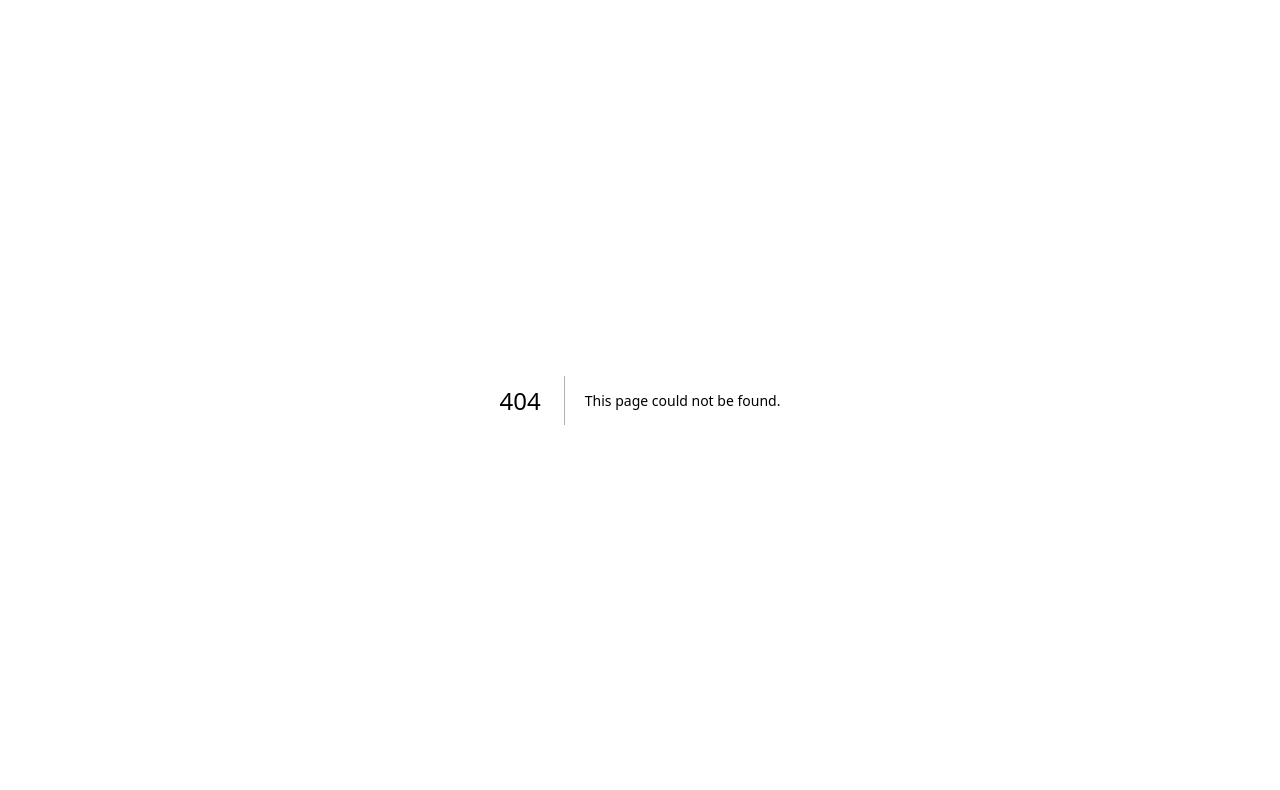
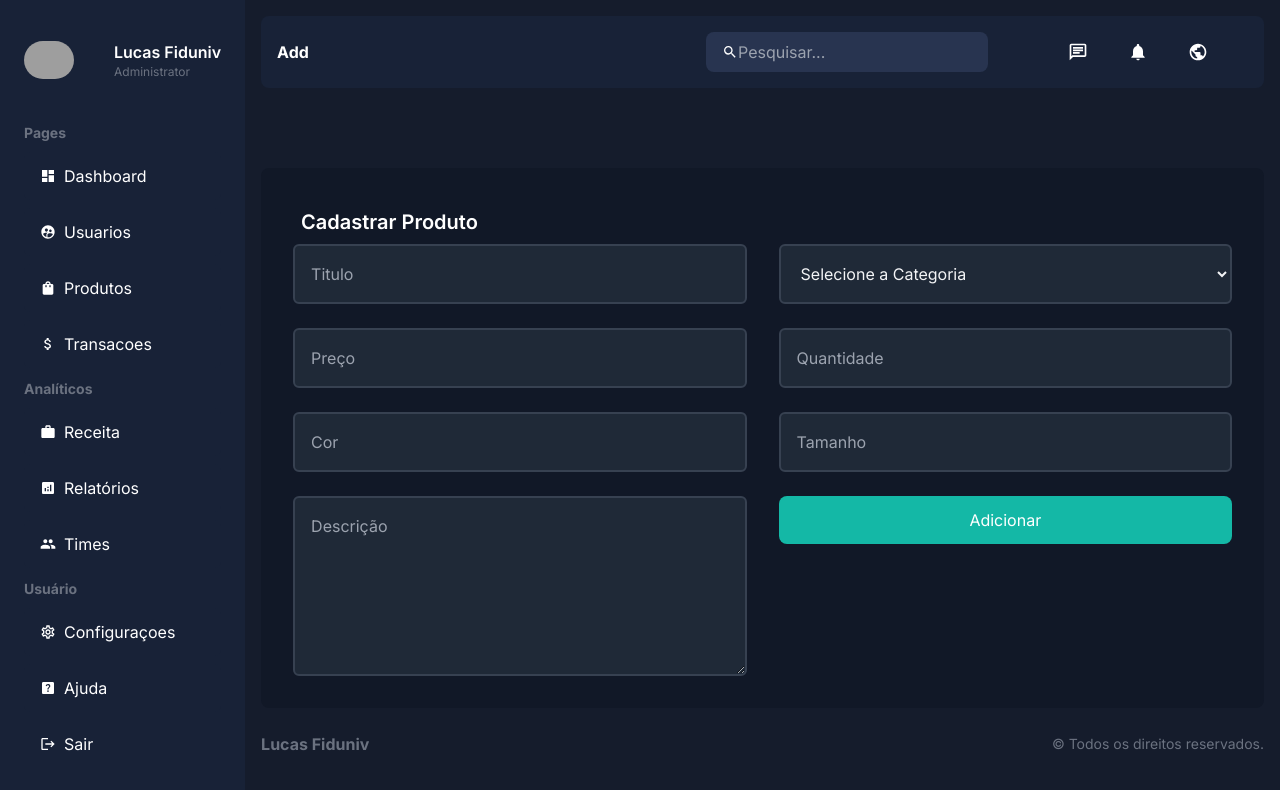
Before and after one commit to lucasfiduniv/Dashboard-nextjs, a Next.js app: page /dashboard/products/add in a window 1280 px wide. Before the commit this address had no page. Shown: the top 790 px of the page. Built offline with nearby package versions, Linux system fonts and the light colour scheme; grey boxes are pictures that could not be loaded.

Commit message:
feat: criando a pagina de cadastrar um produto

```diff
--- /dev/null
+++ b/app/dashboard/products/add/page.tsx
@@ -0,0 +1,114 @@
+"use client";
+import { useState } from "react";
+
+const AddProductPage = () => {
+  const [formData, setFormData] = useState({
+    title: "",
+    cat: "general",
+    price: "",
+    stock: "",
+    color: "",
+    size: "",
+    desc: "",
+  });
+
+  const handleChange = (e) => {
+    const { name, value } = e.target;
+    setFormData((prevData) => ({
+      ...prevData,
+      [name]: value,
+    }));
+  };
+
+  const handleSubmit = (e) => {
+    e.preventDefault();
+    console.log(formData);
+  };
+
+  return (
+    <div className="bg-gray-900 p-8 rounded-lg mt-20">
+      <p className="p-2 text-xl font-semibold">Cadastrar Produto</p>
+      <form
+        onSubmit={handleSubmit}
+        className="grid grid-cols-1 gap-y-6 sm:grid-cols-2 sm:gap-x-8"
+      >
+        <input
+          type="text"
+          placeholder="Titulo"
+          name="title"
+          value={formData.title}
+          onChange={handleChange}
+          required
+          className="p-4 bg-gray-800 text-gray-100 border-2 border-gray-700 rounded-md focus:outline-none focus:border-blue-500"
+        />
+        <select
+          name="cat"
+          id="cat"
+          value={formData.cat}
+          onChange={handleChange}
+          required
+          className="p-4 bg-gray-800 text-gray-100 border-2 border-gray-700 rounded-md focus:outline-none focus:border-blue-500"
+        >
+          <option value="general">Selecione a Categoria</option>
+          <option value="kitchen">Cozinha</option>
+          <option value="phone">Telefone</option>
+          <option value="computer">Computador</option>
+        </select>
+        <input
+          type="number"
+          placeholder="Preço"
+          name="price"
+          value={formData.price}
+          onChange={handleChange}
+          required
+          className="p-4 bg-gray-800 text-gray-100 border-2 border-gray-700 rounded-md focus:outline-none focus:border-blue-500"
+        />
+        <input
+          type="number"
+          placeholder="Quantidade"
+          name="stock"
+          value={formData.stock}
+          onChange={handleChange}
+          required
+          className="p-4 bg-gray-800 text-gray-100 border-2 border-gray-700 rounded-md focus:outline-none focus:border-blue-500"
+        />
+        <input
+          type="text"
+          placeholder="Cor"
+          name="color"
+          value={formData.color}
+          onChange={handleChange}
+          className="p-4 bg-gray-800 text-gray-100 border-2 border-gray-700 rounded-md focus:outline-none focus:border-blue-500"
+        />
+        <input
+          type="text"
+          placeholder="Tamanho"
+          name="size"
+          value={formData.size}
+          onChange={handleChange}
+          className="p-4 bg-gray-800 text-gray-100 border-2 border-gray-700 rounded-md focus:outline-none focus:border-blue-500"
+        />
+        <textarea
+          required
+          name="desc"
+          id="desc"
+          rows="6"
+          placeholder="Descrição"
+          value={formData.desc}
+          onChange={handleChange}
+          className="p-4 bg-gray-800 text-gray-100 border-2 border-gray-700 rounded-md focus:outline-none focus:border-blue-500"
+        ></textarea>
+        <div>
+          <button
+            type="submit"
+            className="w-full py-3 p-10 bg-teal-500 text-white rounded-lg focus:outline-none hover:bg-teal-600 transition duration-300"
+          >
+            Adicionar
+          </button>
+        </div>
+      </form>
+    </div>
+  );
+};
+
+export default AddProductPage;
--- a/app/dashboard/users/page.tsx
+++ b/app/dashboard/users/page.tsx
@@ -1,4 +1,3 @@
-"use client";
 // import { deleteUser } from "@/app/lib/actions";
 // import { fetchUsers } from "@/app/lib/data";
 import Pagination from "@/app/ui/dashboard/pagination/pagination";
--- a/app/ui/dashboard/navbar/navbar.tsx
+++ b/app/ui/dashboard/navbar/navbar.tsx
@@ -20,7 +20,7 @@ const Navbar = () => {
           <MdSearch className="text-white" />
           <input
             type="text"
-            placeholder="Search..."
+            placeholder="Pesquisar..."
             className="bg-transparent border-none focus:outline-none text-gray-200"
           />
         </div>
--- a/app/ui/dashboard/pagination/pagination.tsx
+++ b/app/ui/dashboard/pagination/pagination.tsx
@@ -1,3 +1,4 @@
+"use client";
 import { usePathname, useRouter, useSearchParams } from "next/navigation";
 
 const Pagination = ({ count }: any) => {
--- a/app/ui/dashboard/search/search.tsx
+++ b/app/ui/dashboard/search/search.tsx
@@ -1,3 +1,4 @@
+"use client";
 import { MdSearch } from "react-icons/md";
 import { usePathname, useRouter, useSearchParams } from "next/navigation";
 import { useDebouncedCallback } from "use-debounce";
```
